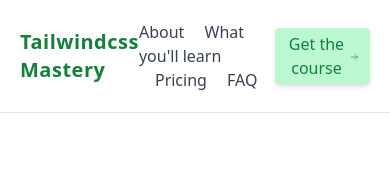
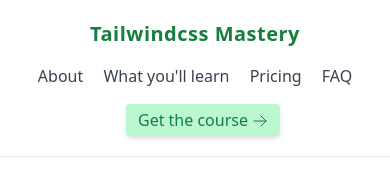
Before and after one commit to gapostu/vite-project, a website built with Vite: page index.html in a window 390 px wide. Built offline with nearby package versions, Linux system fonts and the light colour scheme; what tailwindcss-debug-screens would draw is missing.

Commit message:
navigation responsive

```diff
--- a/index.html
+++ b/index.html
@@ -11,23 +11,25 @@
     <div>
       <!-- Header and navigation -->
       <section class="text-gray-700 border-b border-gray-200">
-        <div class="container mx-auto flex items-center p-5">
+        <div
+          class="container mx-auto flex flex-col md:flex-row items-center p-5"
+        >
           <!-- Left header section -->
-          <a href="#"
+          <a href="#" class="mb-4 md:mb-0"
             ><span class="font-bold text-xl text-green-700 tracking-wide"
               >Tailwindcss Mastery</span
             ></a
           >
 
           <!-- Right header section -->
-          <nav class="ml-auto space-x-4">
+          <nav class="md:ml-auto space-x-4">
             <a href="#" class="hover:text-gray-900">About</a>
             <a href="#" class="hover:text-gray-900">What you'll learn</a>
             <a href="#" class="hover:text-gray-900">Pricing</a>
             <a href="#" class="hover:text-gray-900">FAQ</a>
           </nav>
           <button
-            class="inline-flex items-center bg-green-200 hover:bg-green-100 text-green-700 hover:text-green-600 shadow shadow-md px-3 py-1 ml-4 rounded transition duration-500"
+            class="inline-flex items-center bg-green-200 hover:bg-green-100 text-green-700 hover:text-green-600 shadow shadow-md px-3 py-1 ml-4 mt-4 md:mt-0 rounded transition duration-500"
           >
             Get the course
             <svg
```
